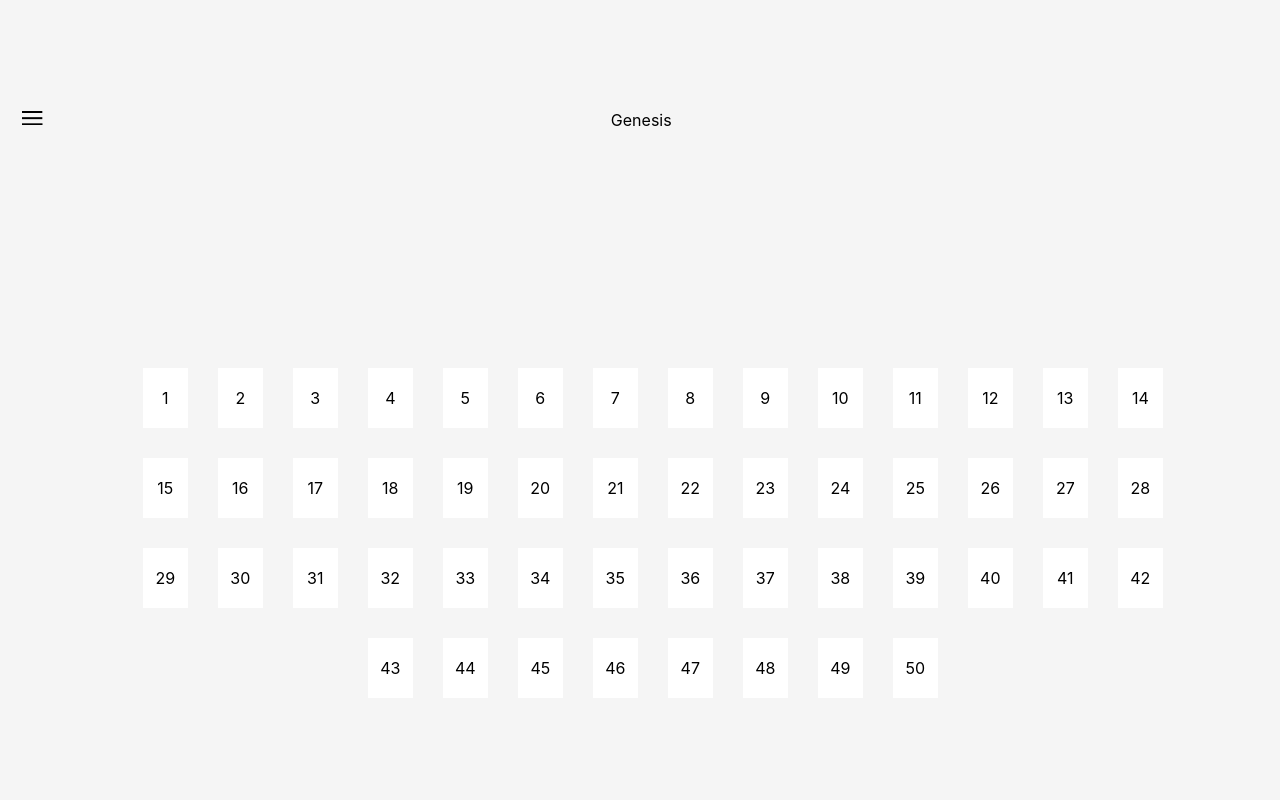
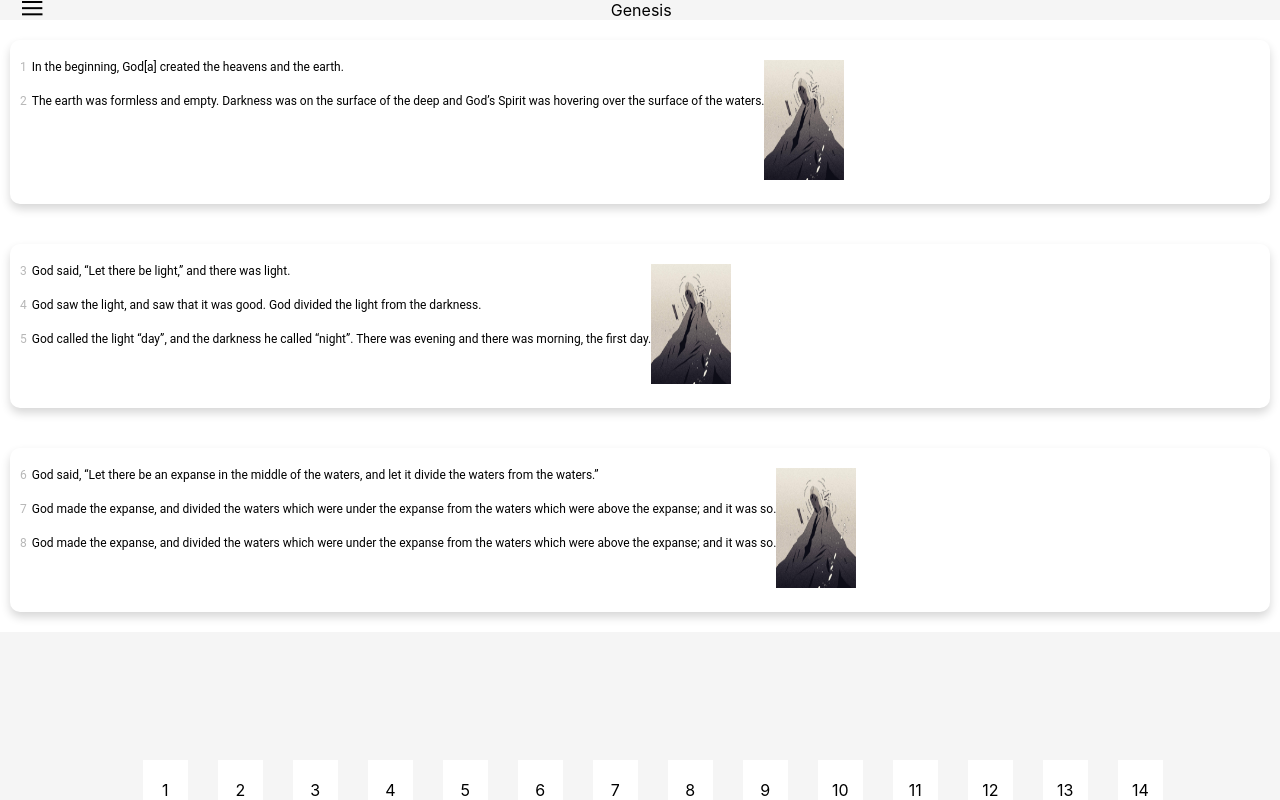
Before and after one commit to projectbezalel2022/bibleart, a Next.js app: page / in a window 1280 px wide. Shown: the top 800 px of the page. Built offline with nearby package versions, Linux system fonts and the light colour scheme.

Commit message:
took chapter list out of header component

```diff
--- a/src/components/header.module.css
+++ b/src/components/header.module.css
@@ -1,11 +1,3 @@
-.outsideContainer{
-    width: 100%;
-    min-height: 100vh;
-    display: flex;
-    flex-direction: column;
-    justify-content: space-between;
-}
-
 .container {
     width: 100%;
     height: 80px;
--- a/src/components/header.tsx
+++ b/src/components/header.tsx
@@ -2,7 +2,6 @@ import styles from './header.module.css'
 import {BurgerIcon} from "./icons/burgerIcon";
 import {useEffect, useState} from "react";
 import {BackIcon} from "./icons/backIcon";
-import BookLink from './book-link';
 
 export const Header = ({bookName}: {bookName: string}) => {
     const [isMenuOpened, setIsMenuOpened] = useState(false)
@@ -14,7 +13,6 @@ export const Header = ({bookName}: {bookName: string}) => {
     }, [isMenuOpened])
 
     return (
-        <div className={styles.outsideContainer}>
         <div className={styles.container}>
             <button onClick={() => setIsMenuOpened(!isMenuOpened)} className={styles.button}>
                 <BurgerIcon/>
@@ -31,8 +29,5 @@ export const Header = ({bookName}: {bookName: string}) => {
             {bookName}
             <div className={styles.emptyBlock}/>
         </div>
-        <BookLink book={'Genesis'} chapters={50}/>
-        </div>
-
     )
 }
--- a/src/pages/index.tsx
+++ b/src/pages/index.tsx
@@ -11,12 +11,15 @@ const Home: NextPage = ({bookData}: any) => {
 
   return (
     <div className={styles.container}>
+        <div className={styles.insideContainer}>
         <Header bookName={'Genesis'}/>
             {bookData.map(({verses, image}: any, i: any) => {
                 return (
                     <ViewCard key={i} verses={verses} image={image} chapter={String(i+1)}/>
                 )
             })}
+        <BookLink book={'Genesis'} chapters={50}/>
+        </div>
     </div>
   )
 }
--- a/src/styles/Home.module.css
+++ b/src/styles/Home.module.css
@@ -1,2 +1,7 @@
-.container {
+.insideContainer{
+    width: 100%;
+    min-height: 100vh;
+    display: flex;
+    flex-direction: column;
+    justify-content: space-between;
 }
```
